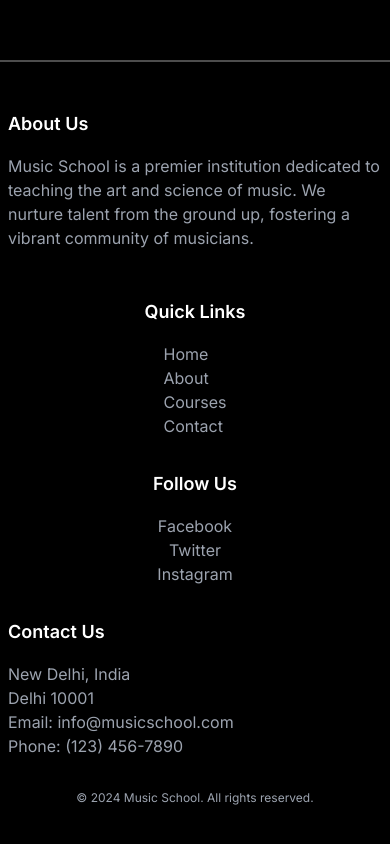
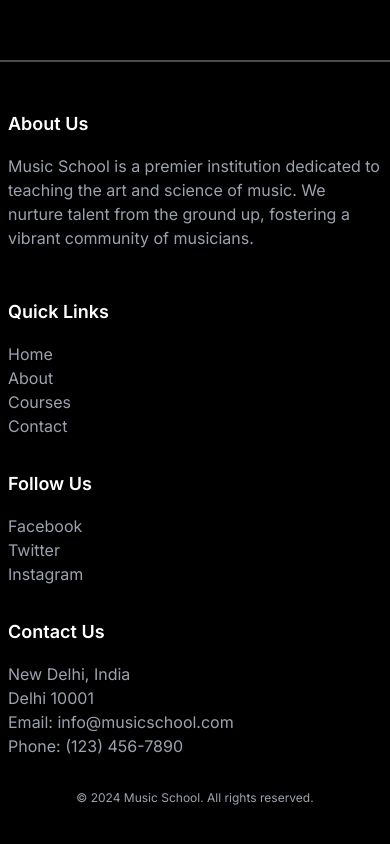
Before and after one commit to blackeye75/music_nextjs, a Next.js app: page / in a window 390 px wide. Shown: the part 6670-7514 px from the top of the page. Built offline with nearby package versions, Linux system fonts and the light colour scheme; a web font is replaced by a local one.

Commit message:
responsive ness

```diff
--- a/src/components/Footer.tsx
+++ b/src/components/Footer.tsx
@@ -12,7 +12,7 @@ const Footer = () => {
                         fostering a vibrant community of musicians.
                     </p>
                 </div>
-                <div className='flex items-center flex-col' >
+                <div className='flex sm:items-center flex-col' >
                     <h2 className="text-white text-lg font-semibold mb-4">Quick Links</h2>
                     <ul>
                         <li>
@@ -49,9 +49,9 @@ const Footer = () => {
                         </li>
                     </ul>
                 </div>
-                <div>
-                    <h2 className="text-white text-lg text-center font-semibold mb-4">Follow Us</h2>
-                    <div className="flex items-center flex-col">
+                <div className='sm:items-center flex flex-col'  >
+                    <h2 className="text-white text-lg sm:text-center font-semibold mb-4">Follow Us</h2>
+                    <div className="flex flex-col">
                         <a
                             href="#"
                             className="hover:text-white transition-colors duration-300"
```
